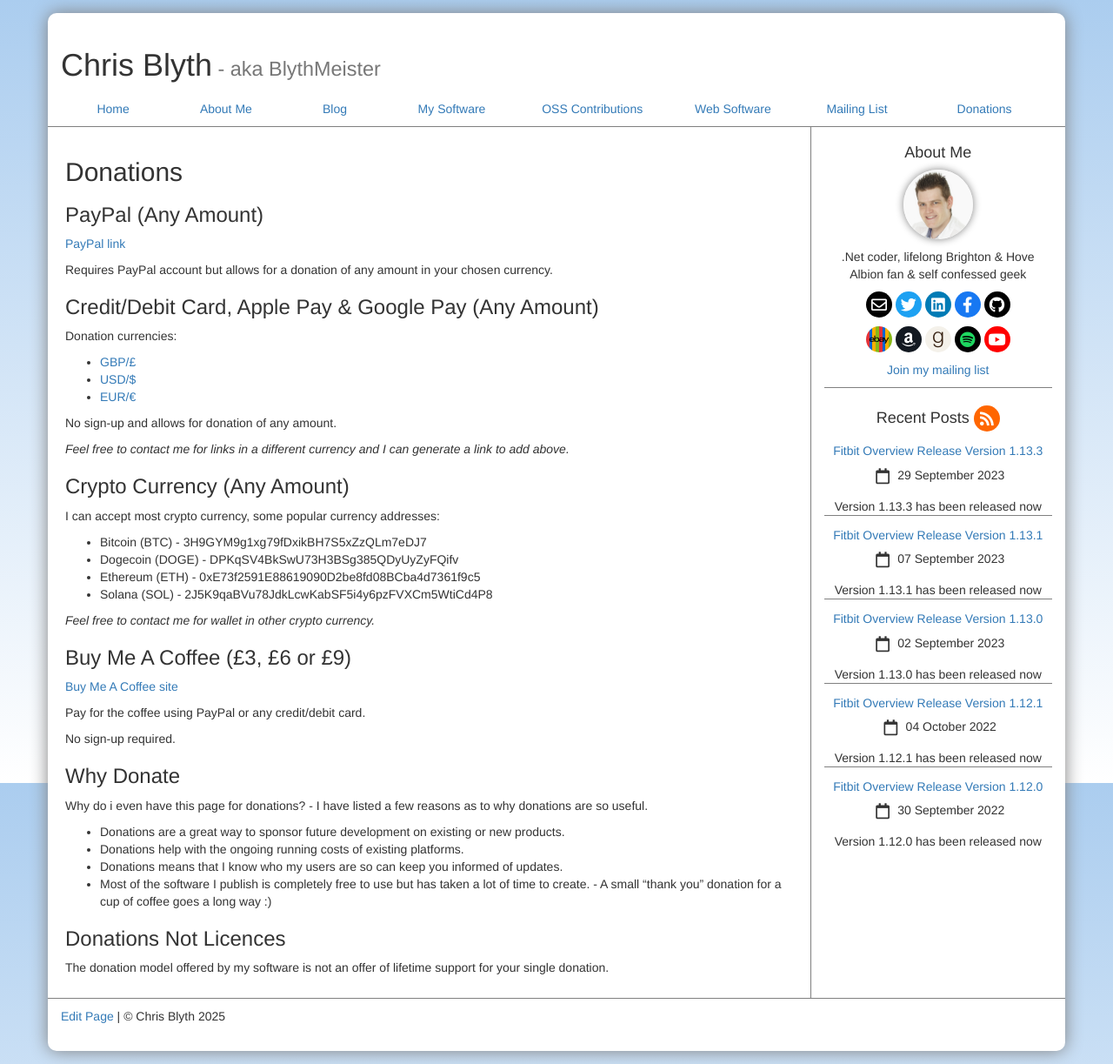
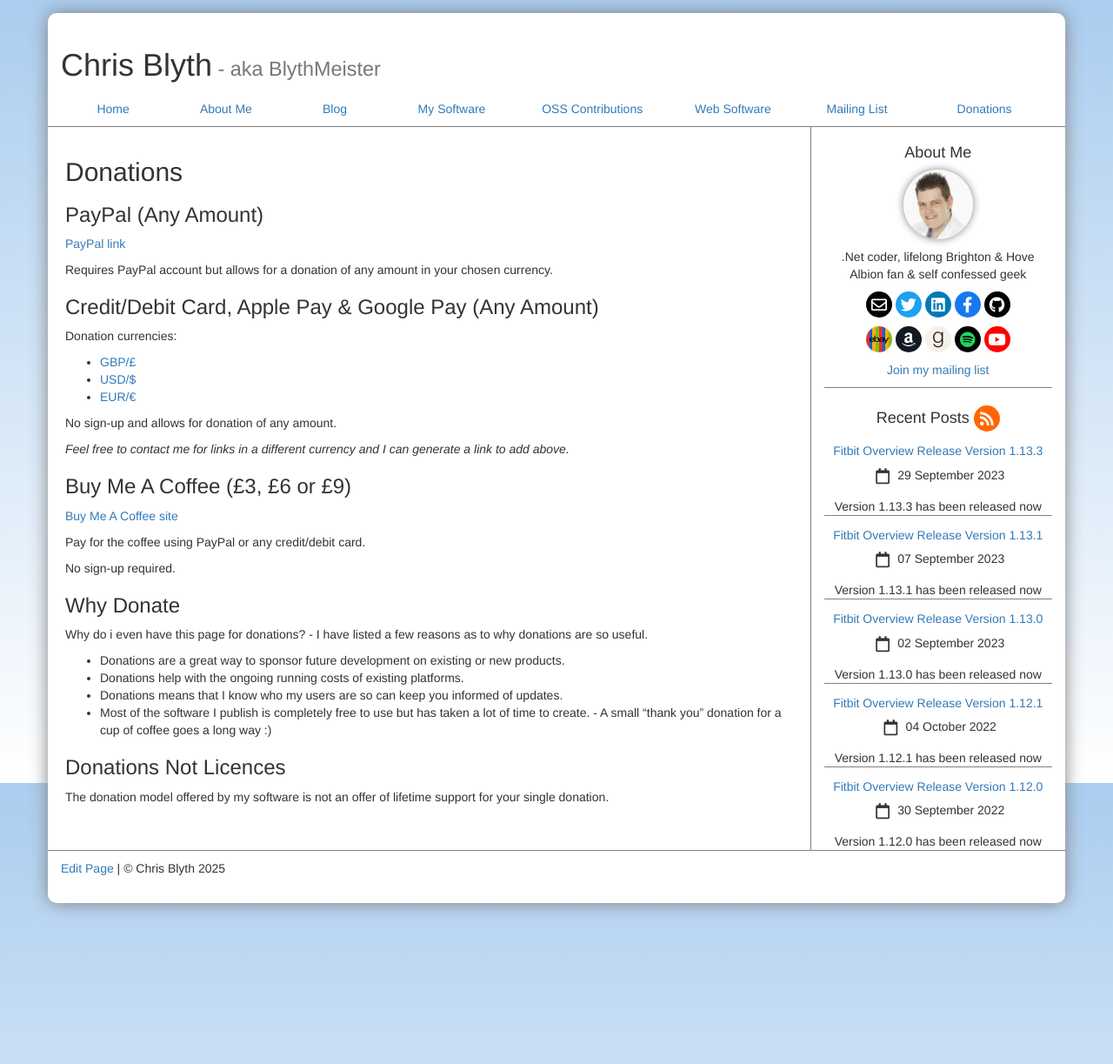
Before and after one commit to BlythMeister/blyth.me.uk, a Jekyll site: the page built from donations/index.md, in a window 1280 px wide. Shown: the whole page at 87% size. Built offline with Jekyll 4.4.1, drawn with Linux system fonts in a browser that asks for light colours; nearby versions of some CDN libraries; after the commit the page ends 1053 px from its top, so only the background shows below that.

Commit message:
Remove Crypto

```diff
--- a/donations/index.md
+++ b/donations/index.md
@@ -23,17 +23,6 @@ No sign-up and allows for donation of any amount.
 
 _Feel free to contact me for links in a different currency and I can generate a link to add above._
 
-### Crypto Currency (Any Amount)
-
-I can accept most crypto currency, some popular currency addresses:
-
-* Bitcoin (BTC) - 3H9GYM9g1xg79fDxikBH7S5xZzQLm7eDJ7
-* Dogecoin (DOGE) - DPKqSV4BkSwU73H3BSg385QDyUyZyFQifv
-* Ethereum (ETH) - 0xE73f2591E88619090D2be8fd08BCba4d7361f9c5
-* Solana (SOL) - 2J5K9qaBVu78JdkLcwKabSF5i4y6pzFVXCm5WtiCd4P8
-
-_Feel free to contact me for wallet in other crypto currency._
-
 ### Buy Me A Coffee (£3, £6 or £9)
 
 [Buy Me A Coffee site](https://www.buymeacoffee.com/blythmeister)
```
